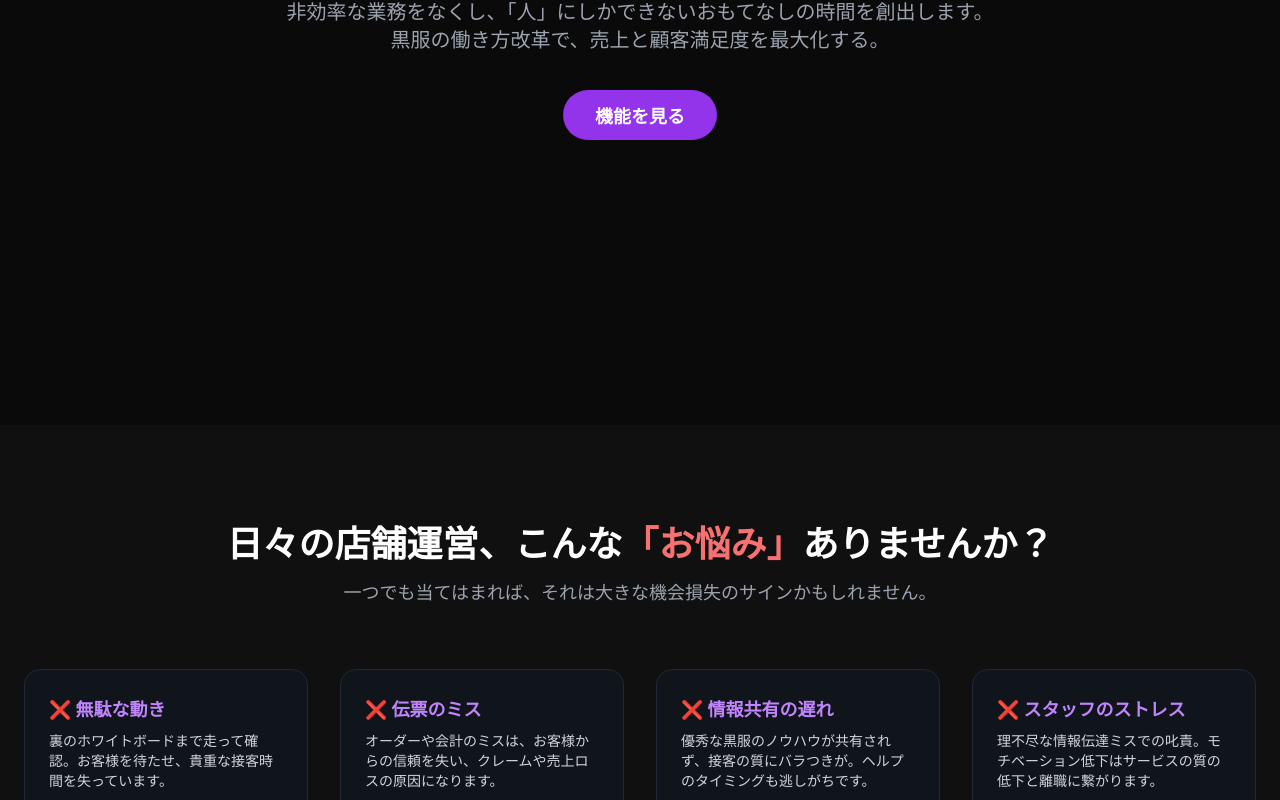
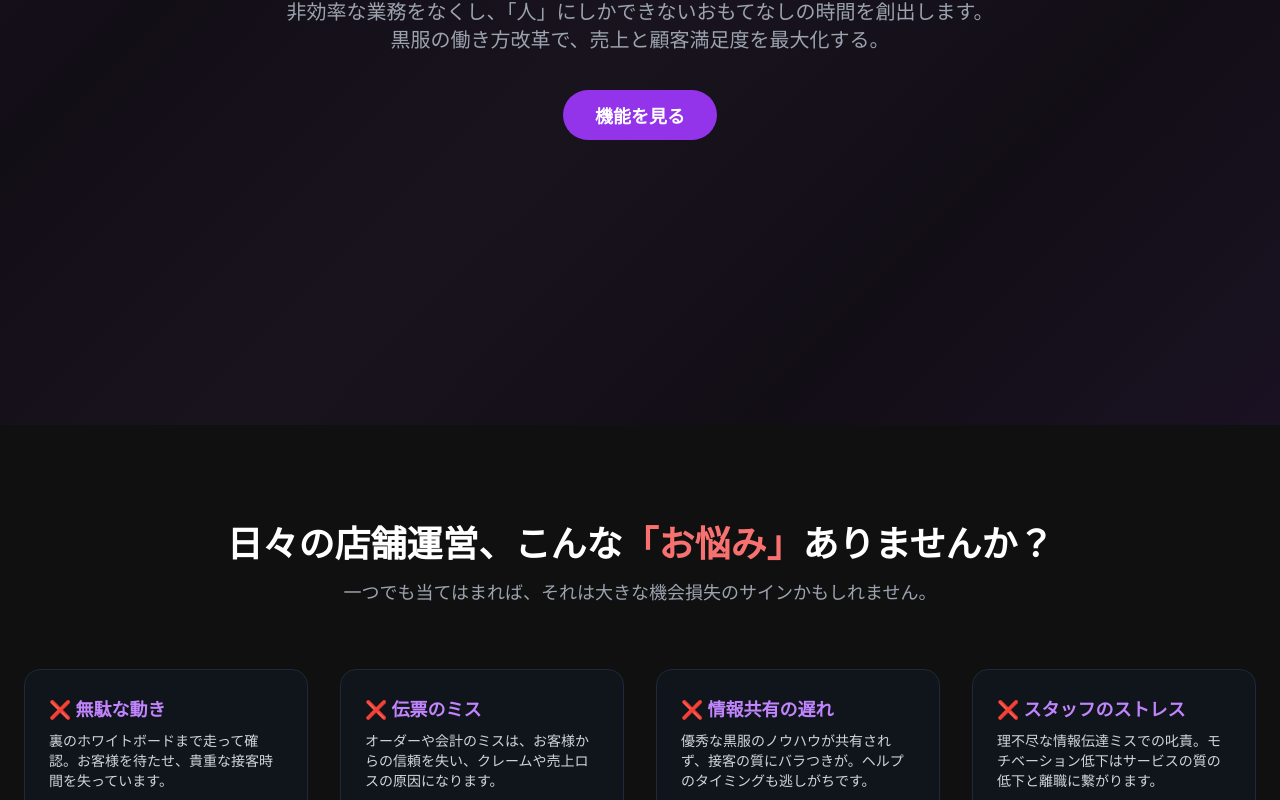
Before and after one commit to kanseibunseki/nightmanager-dx, a plain HTML site: page NightManager.html in a window 1280 px wide. Shown: the part 375-1175 px from the top of the page. Drawn offline with nearby package versions, Linux system fonts and the light colour scheme.

Commit message:
Improve background gradient for features section - full width gradient

```diff
--- a/NightManager.html
+++ b/NightManager.html
@@ -22,12 +22,17 @@
         .section-glow::before {
             content: '';
             position: absolute;
-            top: -10%;
-            left: 50%;
-            transform: translateX(-50%);
-            width: 50%;
-            height: 50%;
-            background: radial-gradient(circle, rgba(168, 85, 247, 0.15) 0%, rgba(168, 85, 247, 0) 70%);
+            top: 0;
+            left: 0;
+            right: 0;
+            width: 100%;
+            height: 100%;
+            background: linear-gradient(135deg,
+                rgba(168, 85, 247, 0.1) 0%,
+                rgba(168, 85, 247, 0.05) 25%,
+                rgba(192, 132, 252, 0.08) 50%,
+                rgba(168, 85, 247, 0.05) 75%,
+                rgba(168, 85, 247, 0.1) 100%);
             z-index: -1;
         }
         .nav-link {
```
Also changed, not shown: index.html (+11 -6 lines).
